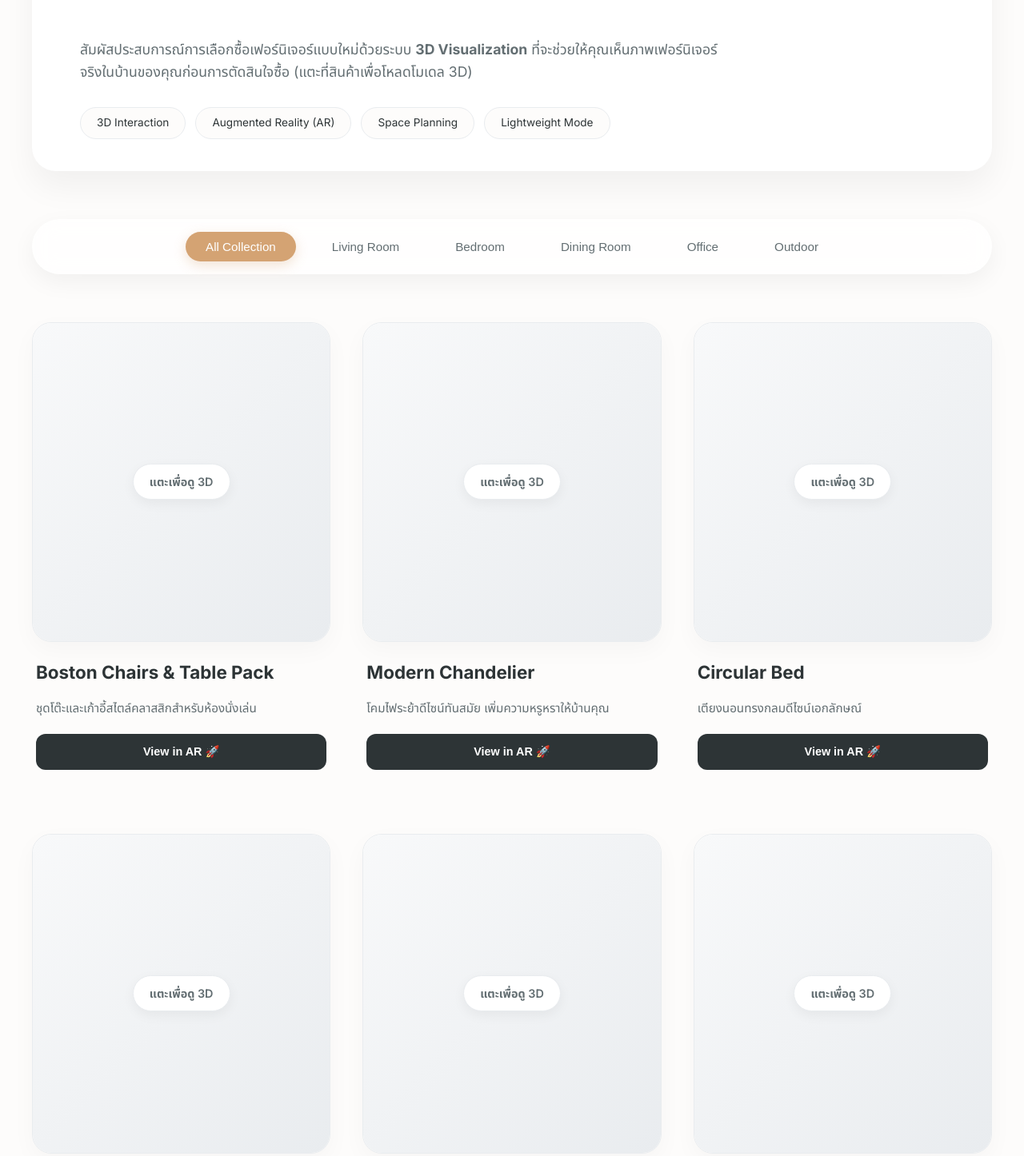
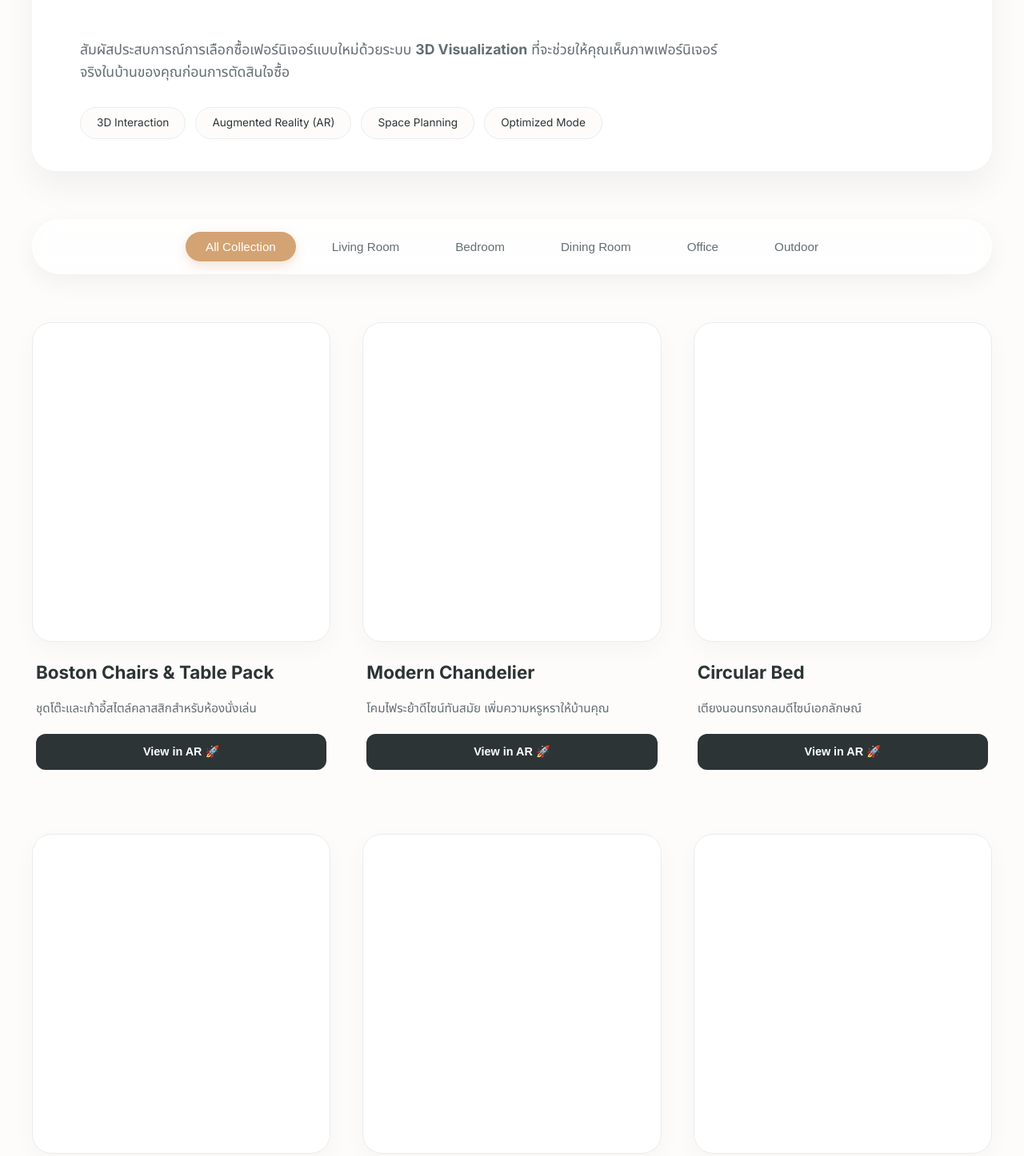
Before and after one commit to miyomui/furniture-3d, a website: page index.html in a window 1280 px wide. Shown: the part 500-1946 px from the top of the page at 80% size. Drawn offline with Linux system fonts and the light colour scheme; some packages are replaced by stand-ins of ours; a script that the page names is missing.

Commit message:
UX: Restore automatic loading (lazy) for better user experience while keeping 10-item limit for stability

```diff
--- a/index.html
+++ b/index.html
@@ -24,13 +24,12 @@
             <p class="profile-desc">
                 สัมผัสประสบการณ์การเลือกซื้อเฟอร์นิเจอร์แบบใหม่ด้วยระบบ <strong>3D Visualization</strong>
                 ที่จะช่วยให้คุณเห็นภาพเฟอร์นิเจอร์จริงในบ้านของคุณก่อนการตัดสินใจซื้อ
-                (แตะที่สินค้าเพื่อโหลดโมเดล 3D)
             </p>
             <div class="skills-grid">
                 <span class="skill-tag">3D Interaction</span>
                 <span class="skill-tag">Augmented Reality (AR)</span>
                 <span class="skill-tag">Space Planning</span>
-                <span class="skill-tag">Lightweight Mode</span>
+                <span class="skill-tag">Optimized Mode</span>
             </div>
         </div>
     </header>
@@ -48,17 +47,13 @@
         <!-- Living Room -->
         <section class="work-item" data-category="living-room">
             <div class="model-box">
-                <model-viewer id="m1" src="3D/livingroom/boston_chairs_table_pack.glb" ios-src="3D/livingroom/Boston_chairs_table_pack.usdz" ar ar-modes="webxr scene-viewer quick-look" camera-controls shadow-intensity="1" environment-image="neutral" loading="lazy" reveal="interaction" style="width: 100%; height: 100%;">
-                    <div slot="poster" class="model-poster"><span>แตะเพื่อดู 3D</span></div>
-                </model-viewer>
+                <model-viewer id="m1" src="3D/livingroom/boston_chairs_table_pack.glb" ios-src="3D/livingroom/Boston_chairs_table_pack.usdz" ar ar-modes="webxr scene-viewer quick-look" camera-controls autoplay auto-rotate shadow-intensity="1" environment-image="neutral" loading="lazy" style="width: 100%; height: 100%;"></model-viewer>
             </div>
             <div class="work-info"><h3>Boston Chairs & Table Pack</h3><p>ชุดโต๊ะและเก้าอี้สไตล์คลาสสิกสำหรับห้องนั่งเล่น</p><button class="ar-launch-btn" onclick="triggerAR('m1')">View in AR 🚀</button></div>
         </section>
         <section class="work-item" data-category="living-room">
             <div class="model-box">
-                <model-viewer id="m2" src="3D/livingroom/modern_chandelier.glb" ios-src="3D/livingroom/Modern_Chandelier.usdz" ar ar-modes="webxr scene-viewer quick-look" camera-controls shadow-intensity="1" environment-image="neutral" loading="lazy" reveal="interaction" style="width: 100%; height: 100%;">
-                    <div slot="poster" class="model-poster"><span>แตะเพื่อดู 3D</span></div>
-                </model-viewer>
+                <model-viewer id="m2" src="3D/livingroom/modern_chandelier.glb" ios-src="3D/livingroom/Modern_Chandelier.usdz" ar ar-modes="webxr scene-viewer quick-look" camera-controls autoplay auto-rotate shadow-intensity="1" environment-image="neutral" loading="lazy" style="width: 100%; height: 100%;"></model-viewer>
             </div>
             <div class="work-info"><h3>Modern Chandelier</h3><p>โคมไฟระย้าดีไซน์ทันสมัย เพิ่มความหรูหราให้บ้านคุณ</p><button class="ar-launch-btn" onclick="triggerAR('m2')">View in AR 🚀</button></div>
         </section>
@@ -66,17 +61,13 @@
         <!-- Bedroom -->
         <section class="work-item" data-category="bedroom">
             <div class="model-box">
-                <model-viewer id="m3" src="3D/bedroom/bed__circular.glb" ios-src="3D/bedroom/Bed__Circular.usdz" ar ar-modes="webxr scene-viewer quick-look" camera-controls shadow-intensity="1" environment-image="neutral" loading="lazy" reveal="interaction" style="width: 100%; height: 100%;">
-                    <div slot="poster" class="model-poster"><span>แตะเพื่อดู 3D</span></div>
-                </model-viewer>
+                <model-viewer id="m3" src="3D/bedroom/bed__circular.glb" ios-src="3D/bedroom/Bed__Circular.usdz" ar ar-modes="webxr scene-viewer quick-look" camera-controls autoplay auto-rotate shadow-intensity="1" environment-image="neutral" loading="lazy" style="width: 100%; height: 100%;"></model-viewer>
             </div>
             <div class="work-info"><h3>Circular Bed</h3><p>เตียงนอนทรงกลมดีไซน์เอกลักษณ์</p><button class="ar-launch-btn" onclick="triggerAR('m3')">View in AR 🚀</button></div>
         </section>
         <section class="work-item" data-category="bedroom">
             <div class="model-box">
-                <model-viewer id="m4" src="3D/bedroom/furniture__no-13.glb" ios-src="3D/bedroom/Furniture__No-13.usdz" ar ar-modes="webxr scene-viewer quick-look" camera-controls shadow-intensity="1" environment-image="neutral" loading="lazy" reveal="interaction" style="width: 100%; height: 100%;">
-                    <div slot="poster" class="model-poster"><span>แตะเพื่อดู 3D</span></div>
-                </model-viewer>
+                <model-viewer id="m4" src="3D/bedroom/furniture__no-13.glb" ios-src="3D/bedroom/Furniture__No-13.usdz" ar ar-modes="webxr scene-viewer quick-look" camera-controls autoplay auto-rotate shadow-intensity="1" environment-image="neutral" loading="lazy" style="width: 100%; height: 100%;"></model-viewer>
             </div>
             <div class="work-info"><h3>Modern Wardrobe</h3><p>ตู้เสื้อผ้าดีไซน์โมเดิร์น พื้นที่เก็บของกว้างขวาง</p><button class="ar-launch-btn" onclick="triggerAR('m4')">View in AR 🚀</button></div>
         </section>
@@ -84,17 +75,13 @@
         <!-- Dining Room -->
         <section class="work-item" data-category="dining-room">
             <div class="model-box">
-                <model-viewer id="m5" src="3D/diningroom/dining_table.glb" ios-src="3D/diningroom/Dining_table.usdz" ar ar-modes="webxr scene-viewer quick-look" camera-controls shadow-intensity="1" environment-image="neutral" loading="lazy" reveal="interaction" style="width: 100%; height: 100%;">
-                    <div slot="poster" class="model-poster"><span>แตะเพื่อดู 3D</span></div>
-                </model-viewer>
+                <model-viewer id="m5" src="3D/diningroom/dining_table.glb" ios-src="3D/diningroom/Dining_table.usdz" ar ar-modes="webxr scene-viewer quick-look" camera-controls autoplay auto-rotate shadow-intensity="1" environment-image="neutral" loading="lazy" style="width: 100%; height: 100%;"></model-viewer>
             </div>
             <div class="work-info"><h3>Dining Table</h3><p>โต๊ะทานอาหารสไตล์โมเดิร์น แข็งแรงทนทาน</p><button class="ar-launch-btn" onclick="triggerAR('m5')">View in AR 🚀</button></div>
         </section>
         <section class="work-item" data-category="dining-room">
             <div class="model-box">
-                <model-viewer id="m6" src="3D/diningroom/set_of_glass.glb" ios-src="3D/diningroom/Set_of_glass.usdz" ar ar-modes="webxr scene-viewer quick-look" camera-controls shadow-intensity="1" environment-image="neutral" loading="lazy" reveal="interaction" style="width: 100%; height: 100%;">
-                    <div slot="poster" class="model-poster"><span>แตะเพื่อดู 3D</span></div>
-                </model-viewer>
+                <model-viewer id="m6" src="3D/diningroom/set_of_glass.glb" ios-src="3D/diningroom/Set_of_glass.usdz" ar ar-modes="webxr scene-viewer quick-look" camera-controls autoplay auto-rotate shadow-intensity="1" environment-image="neutral" loading="lazy" style="width: 100%; height: 100%;"></model-viewer>
             </div>
             <div class="work-info"><h3>Set of Glass</h3><p>ชุดแก้วน้ำคริสตัล เพิ่มสีสันให้โต๊ะอาหาร</p><button class="ar-launch-btn" onclick="triggerAR('m6')">View in AR 🚀</button></div>
         </section>
@@ -102,17 +89,13 @@
         <!-- Office -->
         <section class="work-item" data-category="office">
             <div class="model-box">
-                <model-viewer id="m7" src="3D/office/office_desk.glb" ios-src="3D/office/Office_Desk.usdz" ar ar-modes="webxr scene-viewer quick-look" camera-controls shadow-intensity="1" environment-image="neutral" loading="lazy" reveal="interaction" style="width: 100%; height: 100%;">
-                    <div slot="poster" class="model-poster"><span>แตะเพื่อดู 3D</span></div>
-                </model-viewer>
+                <model-viewer id="m7" src="3D/office/office_desk.glb" ios-src="3D/office/Office_Desk.usdz" ar ar-modes="webxr scene-viewer quick-look" camera-controls autoplay auto-rotate shadow-intensity="1" environment-image="neutral" loading="lazy" style="width: 100%; height: 100%;"></model-viewer>
             </div>
             <div class="work-info"><h3>Office Desk</h3><p>โต๊ะทำงานดีไซน์เรียบเท่ ช่วยให้การทำงานมีประสิทธิภาพ</p><button class="ar-launch-btn" onclick="triggerAR('m7')">View in AR 🚀</button></div>
         </section>
         <section class="work-item" data-category="office">
             <div class="model-box">
-                <model-viewer id="m8" src="3D/office/office_desk_7_mb.glb" ios-src="3D/office/Office_Desk_7_MB.usdz" ar ar-modes="webxr scene-viewer quick-look" camera-controls shadow-intensity="1" environment-image="neutral" loading="lazy" reveal="interaction" style="width: 100%; height: 100%;">
-                    <div slot="poster" class="model-poster"><span>แตะเพื่อดู 3D</span></div>
-                </model-viewer>
+                <model-viewer id="m8" src="3D/office/office_desk_7_mb.glb" ios-src="3D/office/Office_Desk_7_MB.usdz" ar ar-modes="webxr scene-viewer quick-look" camera-controls autoplay auto-rotate shadow-intensity="1" environment-image="neutral" loading="lazy" style="width: 100%; height: 100%;"></model-viewer>
             </div>
             <div class="work-info"><h3>Compact Office Desk</h3><p>โต๊ะทำงานขนาดกะทัดรัด เหมาะสำหรับพื้นที่จำกัด</p><button class="ar-launch-btn" onclick="triggerAR('m8')">View in AR 🚀</button></div>
         </section>
@@ -120,17 +103,13 @@
         <!-- Outdoor -->
         <section class="work-item" data-category="outdoor">
             <div class="model-box">
-                <model-viewer id="m9" src="3D/outdoor/outdoor_hanging_lounge_chair.glb" ios-src="3D/outdoor/Outdoor_Hanging_Lounge_Chair.usdz" ar ar-modes="webxr scene-viewer quick-look" camera-controls shadow-intensity="1" environment-image="neutral" loading="lazy" reveal="interaction" style="width: 100%; height: 100%;">
-                    <div slot="poster" class="model-poster"><span>แตะเพื่อดู 3D</span></div>
-                </model-viewer>
+                <model-viewer id="m9" src="3D/outdoor/outdoor_hanging_lounge_chair.glb" ios-src="3D/outdoor/Outdoor_Hanging_Lounge_Chair.usdz" ar ar-modes="webxr scene-viewer quick-look" camera-controls autoplay auto-rotate shadow-intensity="1" environment-image="neutral" loading="lazy" style="width: 100%; height: 100%;"></model-viewer>
             </div>
             <div class="work-info"><h3>Hanging Lounge Chair</h3><p>เก้าอี้แขวนพักผ่อนหย่อนใจ เพิ่มบรรยากาศในสวน</p><button class="ar-launch-btn" onclick="triggerAR('m9')">View in AR 🚀</button></div>
         </section>
         <section class="work-item" data-category="outdoor">
             <div class="model-box">
-                <model-viewer id="m10" src="3D/outdoor/outdoor_table.glb" ios-src="3D/outdoor/Outdoor_table.usdz" ar ar-modes="webxr scene-viewer quick-look" camera-controls shadow-intensity="1" environment-image="neutral" loading="lazy" reveal="interaction" style="width: 100%; height: 100%;">
-                    <div slot="poster" class="model-poster"><span>แตะเพื่อดู 3D</span></div>
-                </model-viewer>
+                <model-viewer id="m10" src="3D/outdoor/outdoor_table.glb" ios-src="3D/outdoor/Outdoor_table.usdz" ar ar-modes="webxr scene-viewer quick-look" camera-controls autoplay auto-rotate shadow-intensity="1" environment-image="neutral" loading="lazy" style="width: 100%; height: 100%;"></model-viewer>
             </div>
             <div class="work-info"><h3>Outdoor Table</h3><p>โต๊ะสนามดีไซน์เรียบง่าย เหมาะสำหรับงานปาร์ตี้กลางแจ้ง</p><button class="ar-launch-btn" onclick="triggerAR('m10')">View in AR 🚀</button></div>
         </section>
@@ -147,7 +126,7 @@
         const buttons = document.querySelectorAll('.filter-btn');
 
         buttons.forEach(btn => btn.classList.remove('active'));
-        event.target.classList.add('active');
+        if (event) event.target.classList.add('active');
 
         items.forEach(item => {
             if (category === 'all' || item.getAttribute('data-category') === category) {
```
